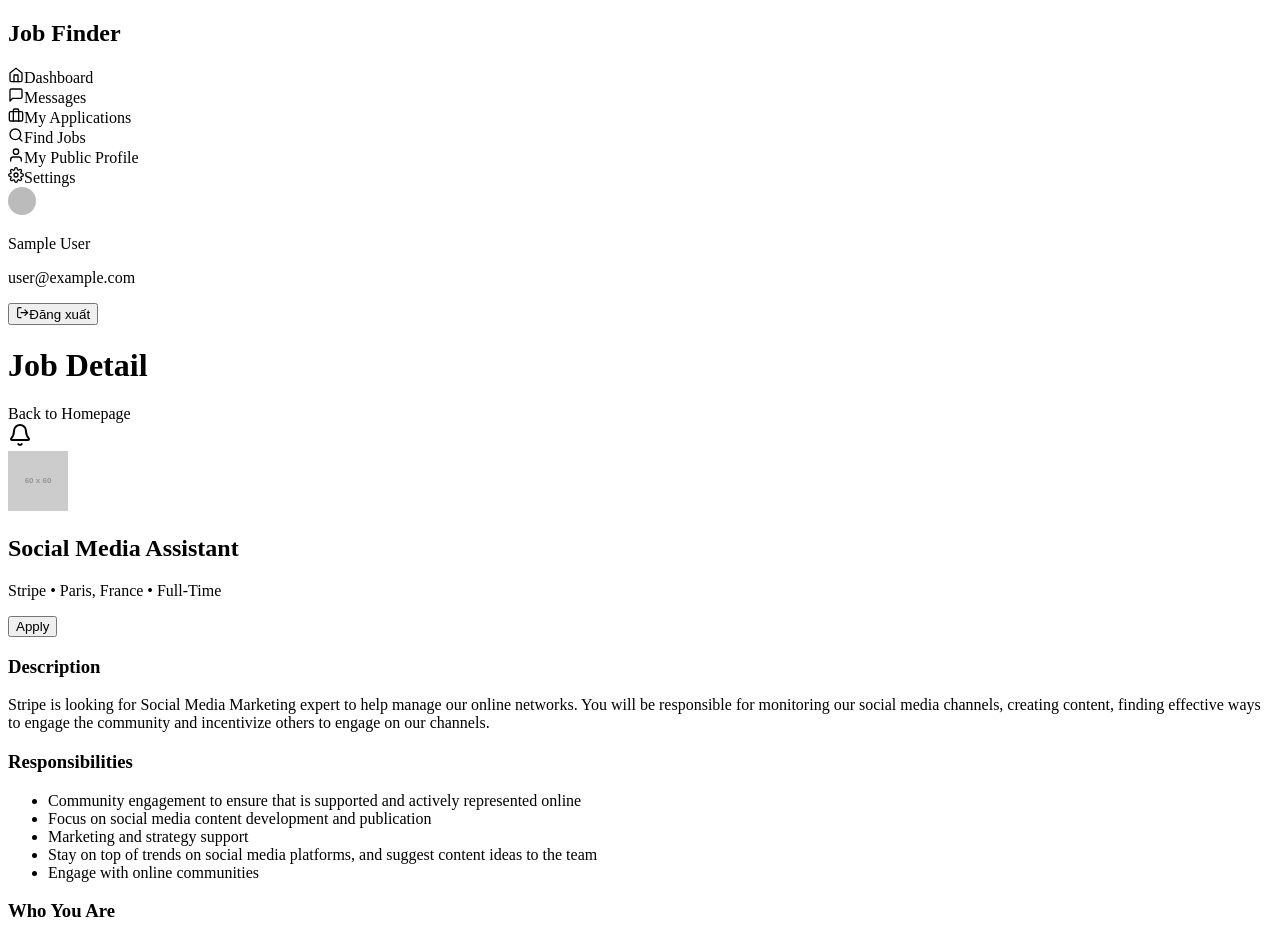
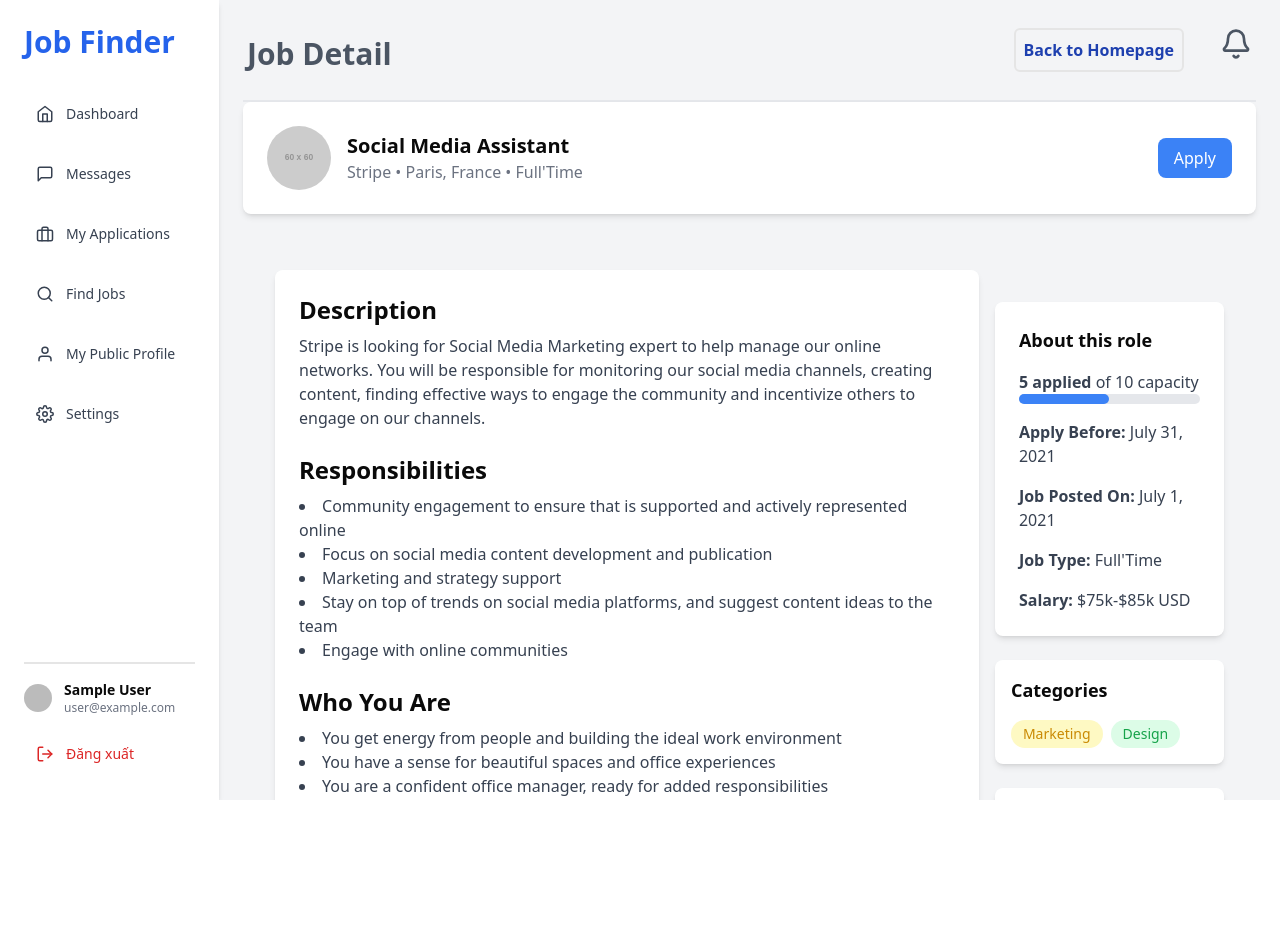
Before and after one commit to Lambouhg/WDP_301, a Next.js app: page /JobDetail in a window 1280 px wide. Shown: the top 941 px of the page. After the commit the page ends 800 px from the top, so only its background shows below. Built offline with nearby package versions, Linux system fonts and the light colour scheme; no server answers; sample sign-in values are in the browser's storage; some icons are missing.

Commit message:
fixdeploy

```diff
--- a/package.json
+++ b/package.json
@@ -11,10 +11,11 @@
   },
   "dependencies": {
     "@clerk/clerk-sdk-node": "^5.1.6",
-    "@clerk/nextjs": "^6.11.0",
+    "@clerk/nextjs": "^6.12.1",
     "@radix-ui/react-checkbox": "^1.1.4",
     "@radix-ui/react-label": "^2.1.2",
     "@radix-ui/react-radio-group": "^1.2.3",
+    "@radix-ui/react-select": "^2.1.6",
     "@radix-ui/react-slot": "^1.1.2",
     "@shadcn/ui": "^0.0.4",
     "chart.js": "^4.4.7",
@@ -23,7 +24,7 @@
     "dotenv": "^16.4.7",
     "lucide-react": "^0.475.0",
     "mongoose": "^8.9.6",
-    "next": "15.1.6",
+    "next": "^15.2.0",
     "next-connect": "^1.0.0",
     "raw-body": "^3.0.0",
     "react": "^19.0.0",
--- a/src/pages/FindJob.jsx
+++ b/src/pages/FindJob.jsx
@@ -9,7 +9,7 @@ import {
 } from "@clerk/nextjs";
 import { useEffect } from "react";
 import { useRouter } from "next/navigation";
-import "./globals.css";
+
 import Footer from "../components/Footer";
 import ListJobSearched from "../components/ListJobSearched";
 
--- a/src/pages/JobDetail.js
+++ b/src/pages/JobDetail.js
@@ -1,23 +1,26 @@
-/* eslint-disable @next/next/no-img-element */
-// import { useParams } from "next/navigation";
 import Siderbar from "../components/Sidebar";
 import DashboardHeader from "../components/DashboardHeader";
 import JobApplicationPopup from "../components/PopupApply_user";
 import { useState } from "react";
+
 const JobDetail = () => {
   const [isOpen, setIsOpen] = useState(false);
-  // eslint-disable-next-line @typescript-eslint/no-unused-vars
-  //   const id = useParams().id;
+
   return (
     <div className="flex min-h-screen bg-gray-100 font-sans w-full h-screen overflow-hidden">
+      {/* Sidebar */}
       <Siderbar />
 
+      {/* Main Content */}
       <div className="overflow-y-auto w-full p-6">
         <div>
+          {/* Header Section */}
           <div className="border-b-2 border-gray-200 pb-4 flex-1">
             <DashboardHeader dashboardHeaderName={"Job Detail"} />
           </div>
-          <div className="flex items-center mb-6 mx-auto bg-white p-6 rounded-lg shadow-md ">
+
+          {/* Job Header */}
+          <div className="flex items-center mb-6 mx-auto bg-white p-6 rounded-lg shadow-md">
             <img
               src="https://placehold.co/60x60"
               alt="Company logo"
@@ -26,7 +29,7 @@ const JobDetail = () => {
             <div>
               <h2 className="text-xl font-bold">Social Media Assistant</h2>
               <p className="text-gray-500">
-                Stripe • Paris, France • Full-Time
+                Stripe • Paris, France • Full&#39;Time
               </p>
             </div>
             <button
@@ -42,9 +45,12 @@ const JobDetail = () => {
           </div>
         </div>
 
+        {/* Job Details */}
         <div className="flex p-8 space-y-8 text-base">
+          {/* Left Column */}
           <div>
             <div className="bg-white p-6 rounded-lg shadow-md mb-8">
+              {/* Description */}
               <div className="mb-6">
                 <h3 className="text-2xl font-semibold mb-2">Description</h3>
                 <p className="text-gray-700">
@@ -55,6 +61,8 @@ const JobDetail = () => {
                   others to engage on our channels.
                 </p>
               </div>
+
+              {/* Responsibilities */}
               <div className="mb-6">
                 <h3 className="text-2xl font-semibold mb-2">
                   Responsibilities
@@ -75,6 +83,8 @@ const JobDetail = () => {
                   <li>Engage with online communities</li>
                 </ul>
               </div>
+
+              {/* Who You Are */}
               <div className="mb-6">
                 <h3 className="text-2xl font-semibold mb-2">Who You Are</h3>
                 <ul className="list-disc list-inside text-gray-700">
@@ -89,12 +99,14 @@ const JobDetail = () => {
                     You are a confident office manager, ready for added
                     responsibilities
                   </li>
-                  <li>You're detail-oriented and creative</li>
+                  <li>You&#39;re detail-oriented and creative</li>
                   <li>
-                    You're a growth marketer and know how to run campaigns
+                    You&#39;re a growth marketer and know how to run campaigns
                   </li>
                 </ul>
               </div>
+
+              {/* Nice-To-Haves */}
               <div>
                 <h3 className="text-2xl font-semibold mb-2">Nice-To-Haves</h3>
                 <ul className="list-disc list-inside text-gray-700">
@@ -105,13 +117,15 @@ const JobDetail = () => {
               </div>
             </div>
           </div>
+
+          {/* Right Column */}
           <div className="ml-4">
+            {/* About this Role */}
             <div className="bg-white p-6 rounded-lg shadow-md">
               <h3 className="text-lg font-semibold mb-4">About this role</h3>
               <div className="mb-4">
                 <p className="text-gray-700">
-                  <span className="font-semibold">5 applied</span> of 10
-                  capacity
+                  <span className="font-semibold">5 applied</span> of 10 capacity
                 </p>
                 <div className="w-full bg-gray-200 rounded-full h-2.5 mb-4">
                   <div
@@ -134,7 +148,7 @@ const JobDetail = () => {
               </div>
               <div className="mb-4">
                 <p className="text-gray-700">
-                  <span className="font-semibold">Job Type:</span> Full-Time
+                  <span className="font-semibold">Job Type:</span> Full&#39;Time
                 </p>
               </div>
               <div>
@@ -143,6 +157,8 @@ const JobDetail = () => {
                 </p>
               </div>
             </div>
+
+            {/* Categories */}
             <div className="bg-white p-4 rounded-lg shadow-md mt-6">
               <h3 className="text-lg font-semibold mb-4">Categories</h3>
               <div className="flex space-x-2">
@@ -154,6 +170,8 @@ const JobDetail = () => {
                 </span>
               </div>
             </div>
+
+            {/* Required Skills */}
             <div className="bg-white p-2 rounded-lg shadow-md mt-6">
               <h3 className="text-lg font-semibold mb-4">Required Skills</h3>
               <div className="flex flex-wrap space-x-2">
--- a/src/pages/_app.js
+++ b/src/pages/_app.js
@@ -1,8 +1,16 @@
 import { ClerkProvider } from "@clerk/nextjs";
+import "./globals.css";
+
+const clerkKey = process.env.NEXT_PUBLIC_CLERK_PUBLISHABLE_KEY;
 
 function MyApp({ Component, pageProps }) {
+  if (!clerkKey) {
+    console.error("⚠ Clerk Publishable Key is missing!");
+    return <p>⚠ Lỗi: Thiếu Clerk API Key</p>;
+  }
+
   return (
-    <ClerkProvider {...pageProps}>
+    <ClerkProvider publishableKey={clerkKey}>
       <Component {...pageProps} />
     </ClerkProvider>
   );
--- a/src/pages/admin/UserTable.jsx
+++ b/src/pages/admin/UserTable.jsx
@@ -13,7 +13,8 @@ function UserTable({ users, onRoleChange }) {
           </tr>
         </thead>
         <tbody>
-          {users.map((user) => (
+          {users && Array.isArray(users) ? (
+            users.map((user) => (
               <tr
                 key={user._id}
                 className="border-b border-gray-700 hover:bg-gray-700 transition-colors"
@@ -32,8 +33,16 @@ function UserTable({ users, onRoleChange }) {
                   </select>
                 </td>
               </tr>
-          ))}
+            ))
+          ) : (
+            <tr>
+              <td colSpan="4" className="px-4 py-2 text-gray-400 text-center">
+                No users found.
+              </td>
+            </tr>
+          )}
         </tbody>
+
       </table>
     </div>
   );
--- a/src/pages/index.js
+++ b/src/pages/index.js
@@ -8,7 +8,7 @@ import {
 } from "@clerk/nextjs";
 import { useEffect } from "react";
 import { useRouter } from "next/navigation";
-import "./globals.css";
+
 import Footer from "../components/Footer";
 export default function Home() {
   const { user } = useUser();
```
Also changed, not shown: 1 other file (tests, documents, lock files or other folders). Lines whose indentation alone changed are shown as unchanged.
